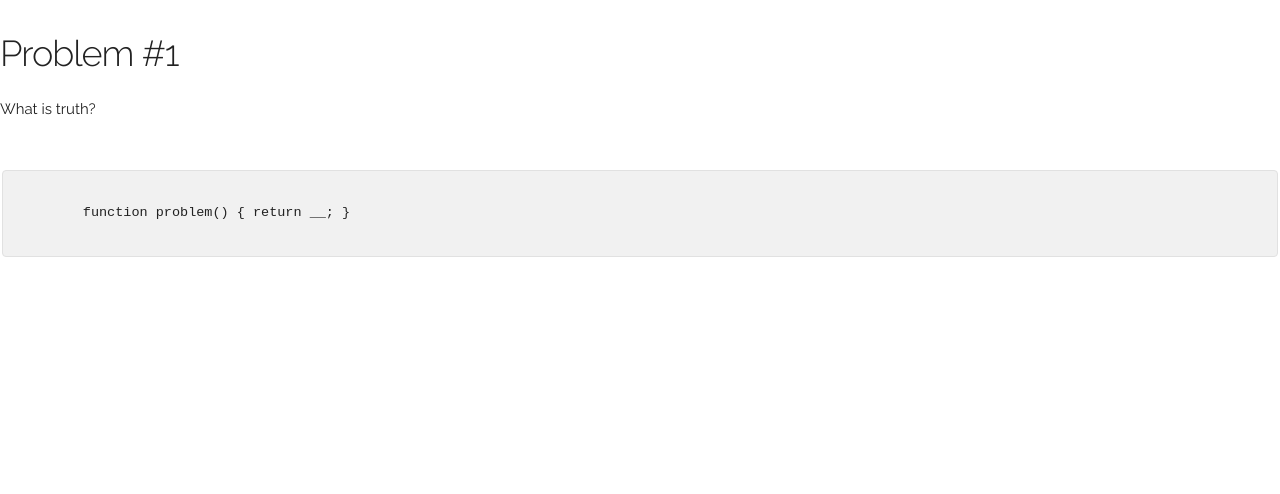
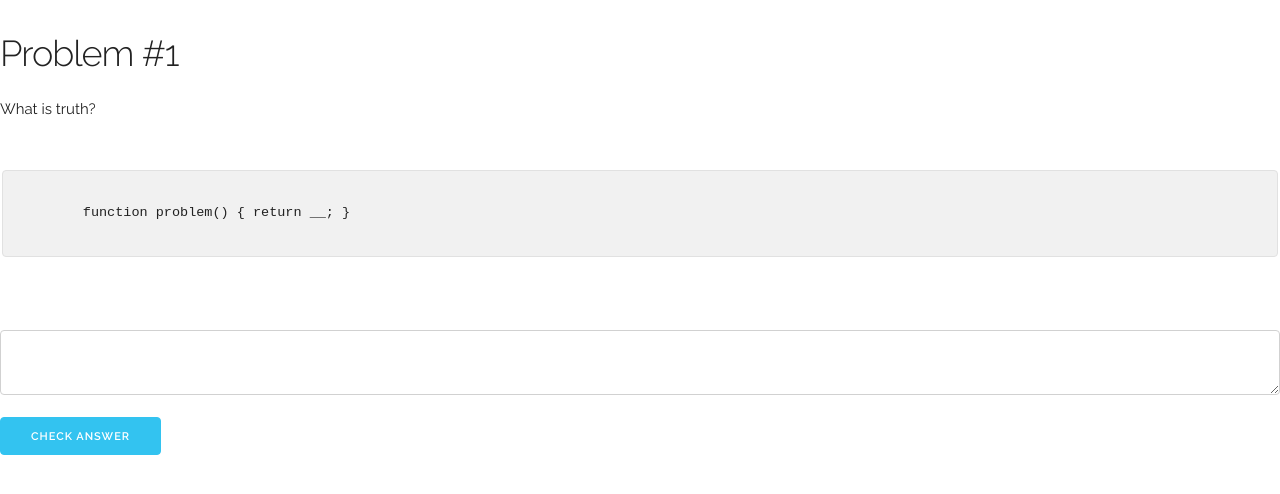
Before and after one commit to mzumi/learnjs, a Vue app in the folder frontend/: page /problem/1 in a window 1280 px wide. Shown: the top 494 px of the page. Built offline with nearby package versions, Linux system fonts and the light colour scheme.

Commit message:
Add textarea in order to input code

```diff
--- a/frontend/src/components/Problem.vue
+++ b/frontend/src/components/Problem.vue
@@ -7,6 +7,15 @@
         {{ problem.code }}
       </code>
     </pre>
+    <form @submit.prevent>
+      <textarea class="u-full-width answer" v-model="answer"></textarea>
+      <div>
+        <button class="button-primary check-btn" @click="checkAnswer()">
+          Check Answer
+        </button>
+        <p class="result">{{ result }}</p>
+      </div>
+    </form>
   </div>
 </template>
 
@@ -24,6 +33,18 @@ export default {
     problem () {
       return this.$store.getters.findProblemById(this.number)
     }
+  },
+  methods: {
+    checkAnswer () {
+      const test = this.problem.code.replace('__', this.answer) + '; problem();'
+      this.result = eval(test) ? 'Correct!' : 'Incorrect!'
+    }
+  },
+  data () {
+    return {
+      answer: '',
+      result: ''
+    }
   }
 }
 </script>
```
